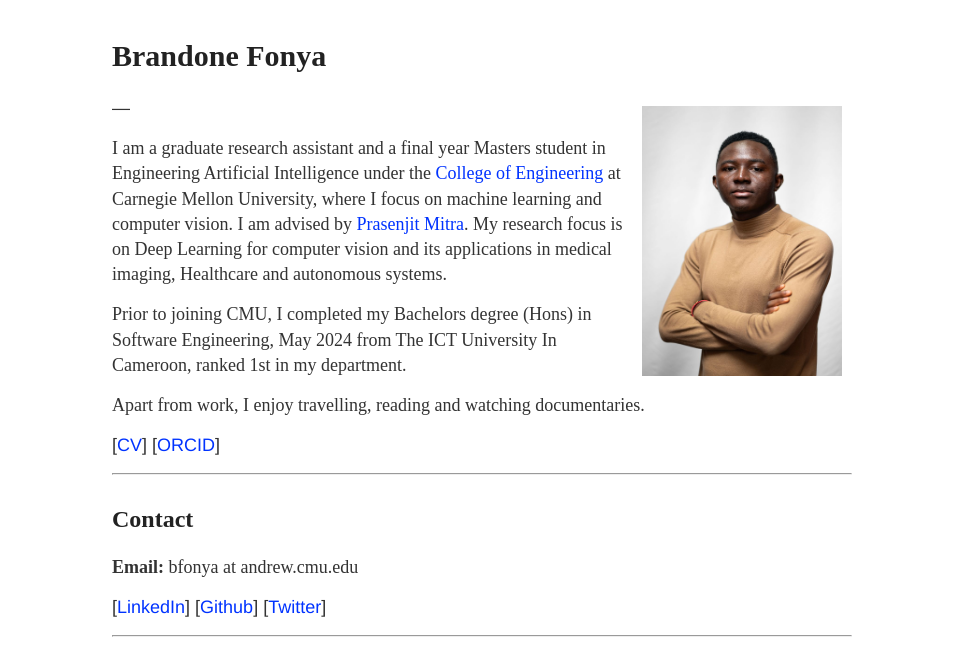
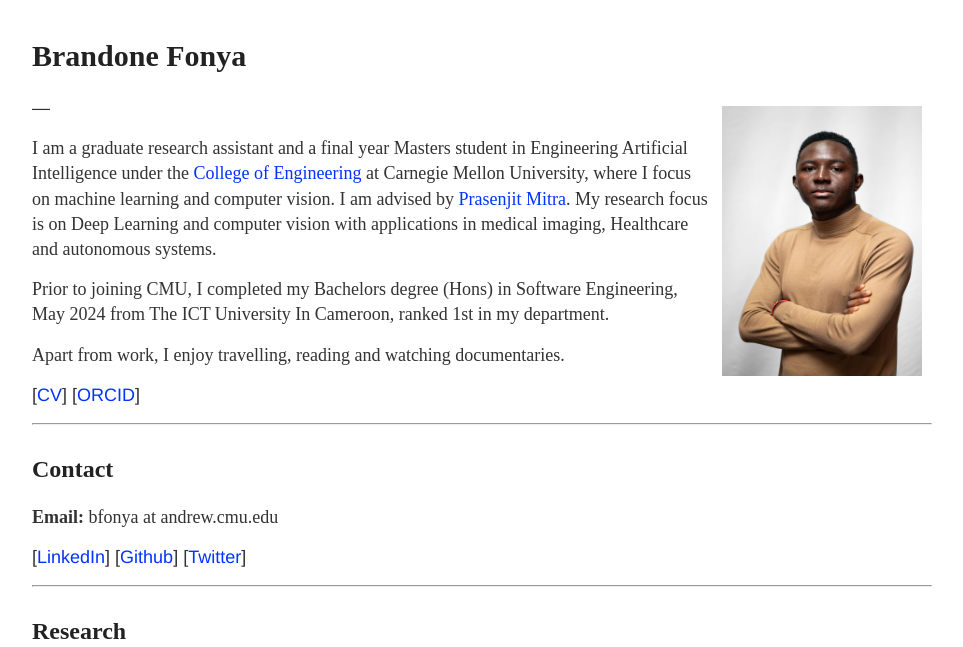
Before and after one commit to FonyaBrandone/FonyaBrandone.github.io, a Jekyll site: the page built from index.md, in a window 1280 px wide. Shown: the top 647 px of the page, without its empty margins (158-1121 px from the left). Built offline with Jekyll 4.4.1, drawn with Linux system fonts in a browser that asks for light colours; grey boxes are pictures that could not be loaded.

Commit message:
Updated about

```diff
--- a/css/main.scss
+++ b/css/main.scss
@@ -18,7 +18,7 @@
 
 .container {
   margin: 0 auto;
-  max-width: 740px;
+  max-width: 900px;
   padding: 0 10px;
   width: 100%;
 }
--- a/index.md
+++ b/index.md
@@ -9,7 +9,7 @@
 ---
 
 <span style="font-family:'Candara Light';">
-I am a graduate research assistant and a final year Masters student in Engineering Artificial Intelligence under the [College of Engineering](https://engineering.cmu.edu/) at Carnegie Mellon University, where I focus on machine learning and computer vision. I am advised by [Prasenjit Mitra](https://www.africa.engineering.cmu.edu/news/2025/02/25-mitra-announcement.html). My research focus is on Deep Learning for computer vision and its applications in medical imaging, Healthcare and autonomous systems.
+I am a graduate research assistant and a final year Masters student in Engineering Artificial Intelligence under the [College of Engineering](https://engineering.cmu.edu/) at Carnegie Mellon University, where I focus on machine learning and computer vision. I am advised by [Prasenjit Mitra](https://www.africa.engineering.cmu.edu/news/2025/02/25-mitra-announcement.html). My research focus is on Deep Learning and computer vision with applications in medical imaging, Healthcare and autonomous systems.
 </span>
 
 <span style="font-family:'Candara Light';">
```
